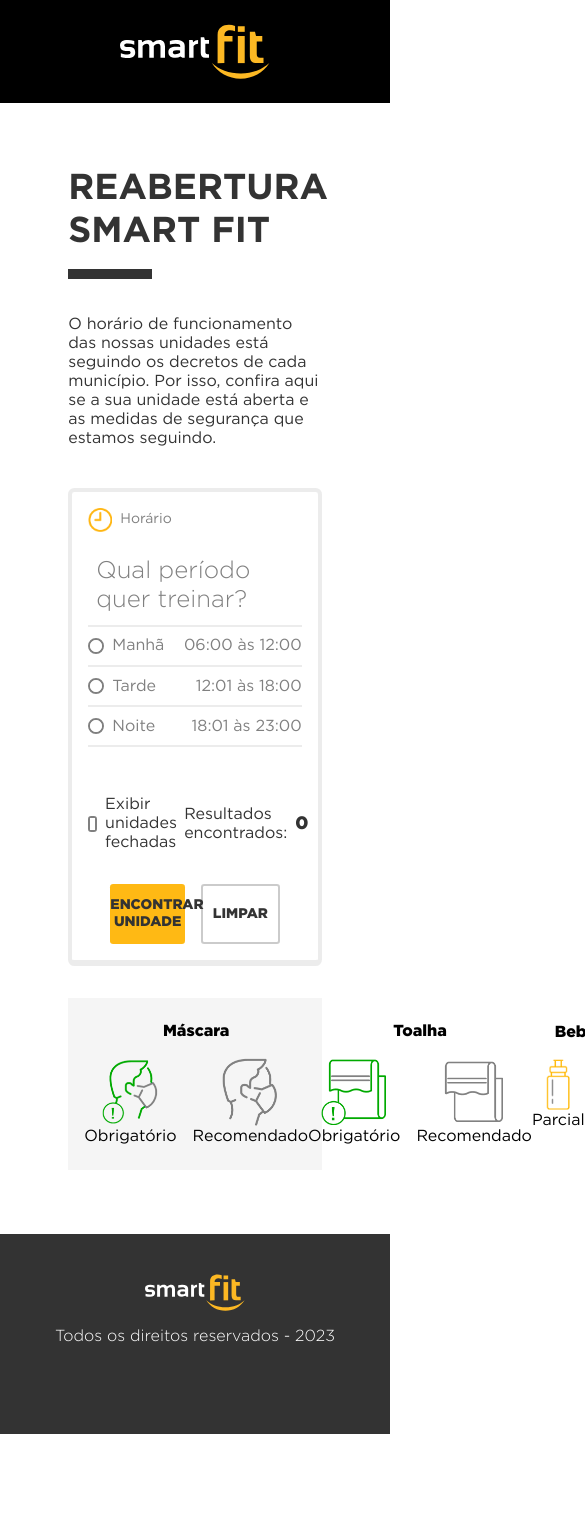
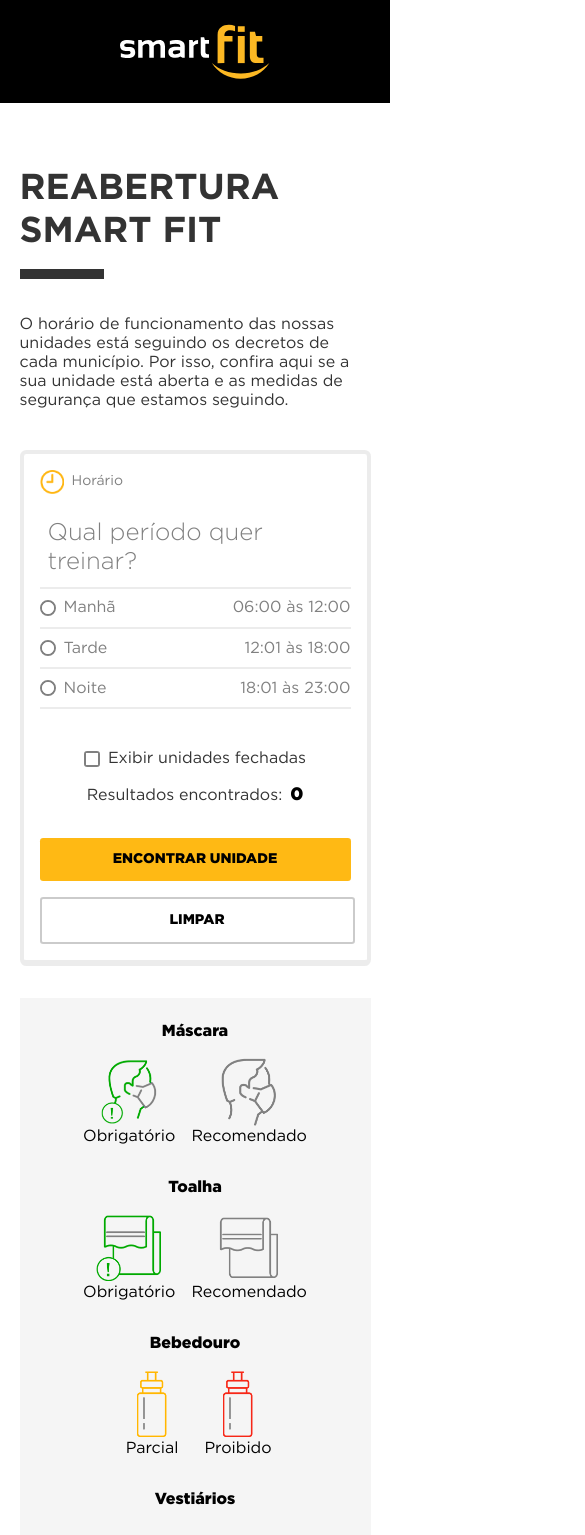
Before and after one commit to RGomes98/SmartFit, a React (Vite) app: page / in a window 390 px wide. Shown: the top 1535 px of the page, 585 px wide, since content can reach past the window. Before the commit the page ends 1434 px from the top, so only its background shows below. Built offline with nearby package versions, Linux system fonts and the light colour scheme; no server answers.

Commit message:
style: improve mobile responsiveness

```diff
--- a/src/components/Main/BranchFilter.module.scss
+++ b/src/components/Main/BranchFilter.module.scss
@@ -129,6 +129,7 @@
 }
 
 .textBold {
+  color: var.$black;
   font-size: var.$font-18;
   font-family: var.$gotham-black;
 }
@@ -144,6 +145,9 @@
   all: unset;
   width: 35%;
   cursor: pointer;
+  max-width: 325px;
+  min-width: 250px;
+  color: var.$black;
   text-align: center;
   border-radius: 0.2rem;
   padding-block: 0.8rem;
@@ -156,3 +160,21 @@
   border: none;
   background-color: var.$yellow;
 }
+
+@media (max-width: 640px) {
+  .extraOptionWrapper {
+    gap: 1rem;
+    align-items: center;
+    flex-direction: column;
+    margin-block-start: 2.5rem;
+  }
+
+  .buttonWrapper {
+    flex-direction: column;
+  }
+
+  .button {
+    width: 100%;
+    max-width: unset;
+  }
+}
--- a/src/components/Main/BranchLabels.module.scss
+++ b/src/components/Main/BranchLabels.module.scss
@@ -1,12 +1,13 @@
 @use '../../stylesheets' as var;
 
 .container {
-  display: flex;
+  gap: 2rem 0;
+  display: grid;
   list-style: none;
-  align-items: center;
   padding: 1.5rem 1rem;
-  justify-content: space-between;
+  justify-content: center;
   background-color: var.$transparent-very-light-grey;
+  grid-template-columns: repeat(auto-fit, minmax(240px, 1fr));
 }
 
 .labelWrapper {
--- a/src/components/Main/Main.module.scss
+++ b/src/components/Main/Main.module.scss
@@ -2,7 +2,13 @@
 
 .main {
   gap: 2rem;
-  width: 65%;
+  width: 75%;
   display: flex;
   flex-direction: column;
 }
+
+@media (max-width: 1000px) {
+  .main {
+    width: 90%;
+  }
+}
```
